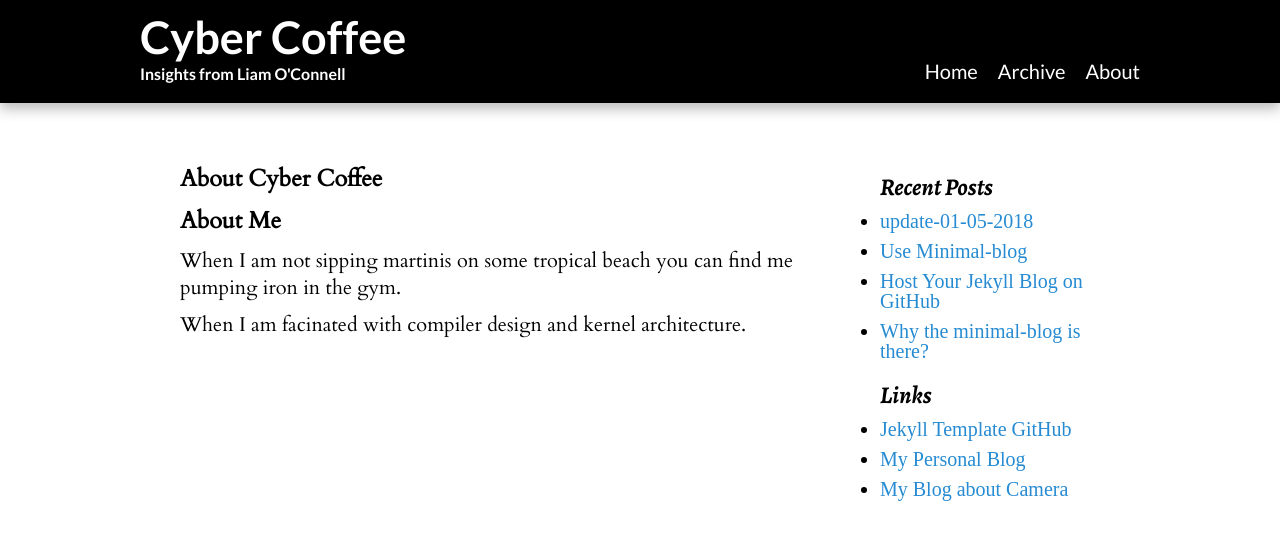
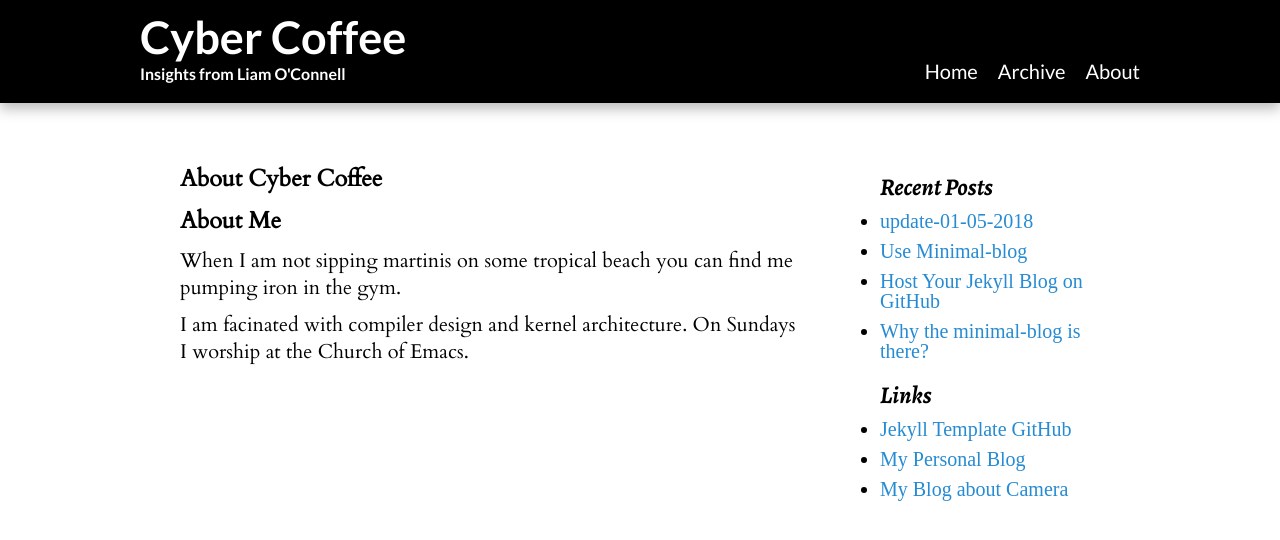
Before and after one commit to lpoconnell/CyberCoffee, a Jekyll site: the page built from list.html, in a window 1280 px wide. Shown: the top 540 px of the page. Built offline with Jekyll 4.4.1, drawn with Linux system fonts in a browser that asks for light colours; some web fonts are replaced.

Commit message:
Update list.html

```diff
--- a/list.html
+++ b/list.html
@@ -5,4 +5,4 @@ layout: default
 <p><p>
 <h3>About Me</h3>
 <p>When I am not sipping martinis on some tropical beach you can find me pumping iron in the gym.</p>
-<p>When I am facinated with compiler design and kernel architecture. </p>
+<p>I am facinated with compiler design and kernel architecture. On Sundays I worship at the Church of Emacs.</p>
```
